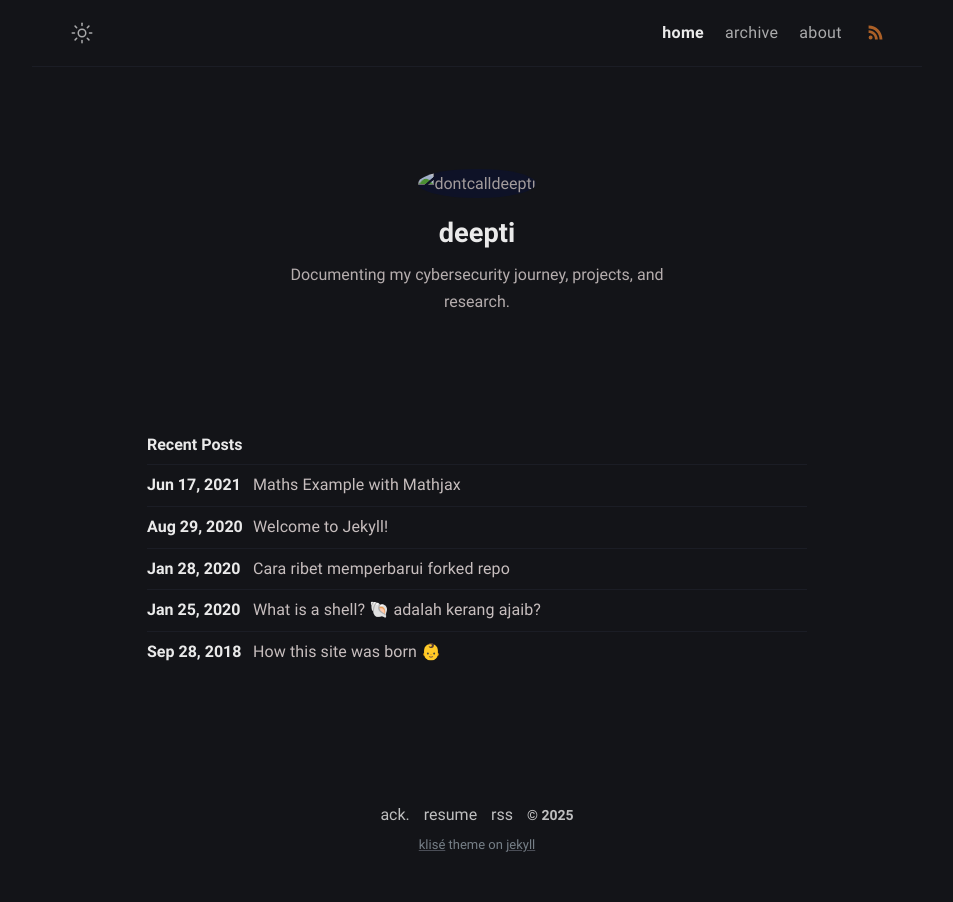
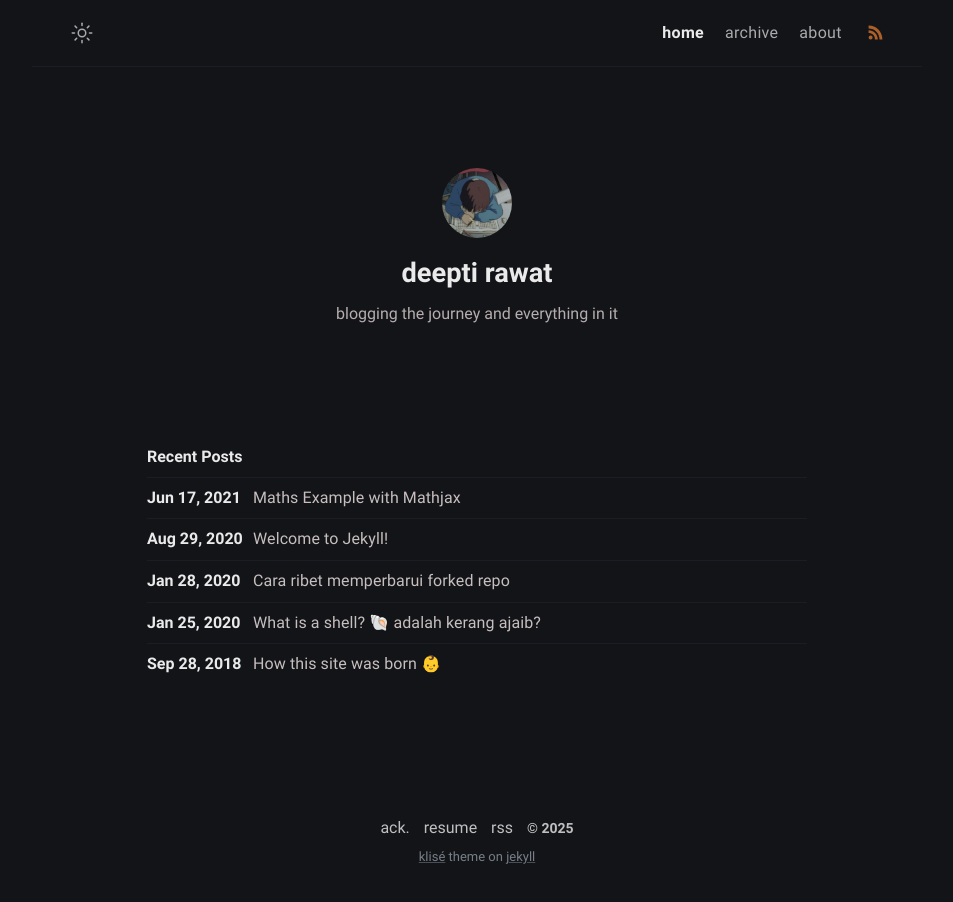
Before and after one commit to dontcalldeepti/dontcalldeepti.github.io, a Jekyll site: the page built from index.md, in a window 1280 px wide. Shown: the whole page, without its empty margins (163-1116 px from the left). Built offline with Jekyll 4.4.1, drawn with Linux system fonts in a browser that asks for light colours.

Commit message:
Update _config.yml for my blog

```diff
--- a/_config.yml
+++ b/_config.yml
@@ -10,15 +10,14 @@ mode: dark                      # default theme: "dark" | "light"
 
 # Profile settings
 author:
-  name: deepti                    # your name / display name
+  name:    deepti rawat               # your name / display name
   bio: >-
-    Documenting my cybersecurity journey, projects, and research.
+    blogging the journey and everything in it
   username: dontcalldeepti
   github: dontcalldeepti
-  twitter: ""                   # optional
-  facebook: ""                  # optional
+
   email: deeptirawat.business@gmail.com
-  avatar: /assets/images/avatar.jpg   # replace with your avatar
+  avatar: /assets/img/avatar.jpg   # replace with your avatar
 
 # URL settings
 url: "https://dontcalldeepti.github.io"  # your GitHub Pages URL
```
